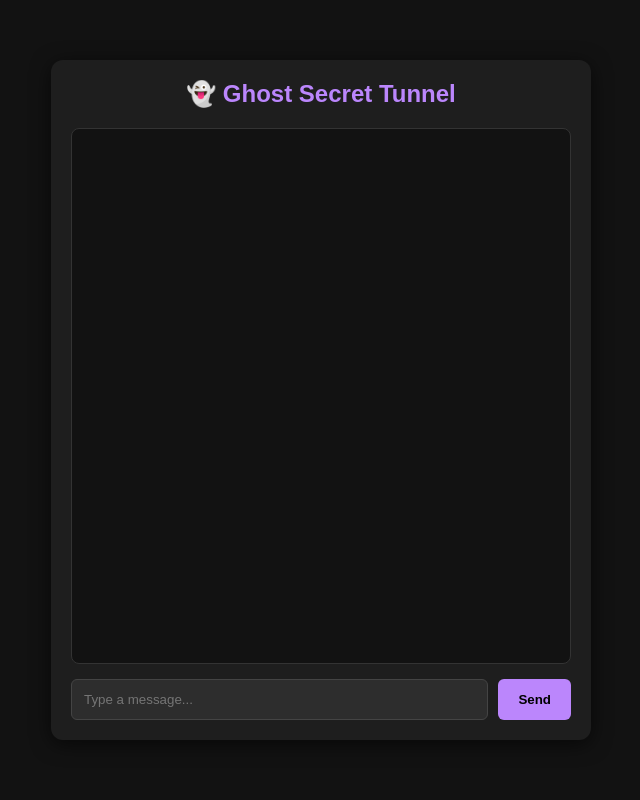
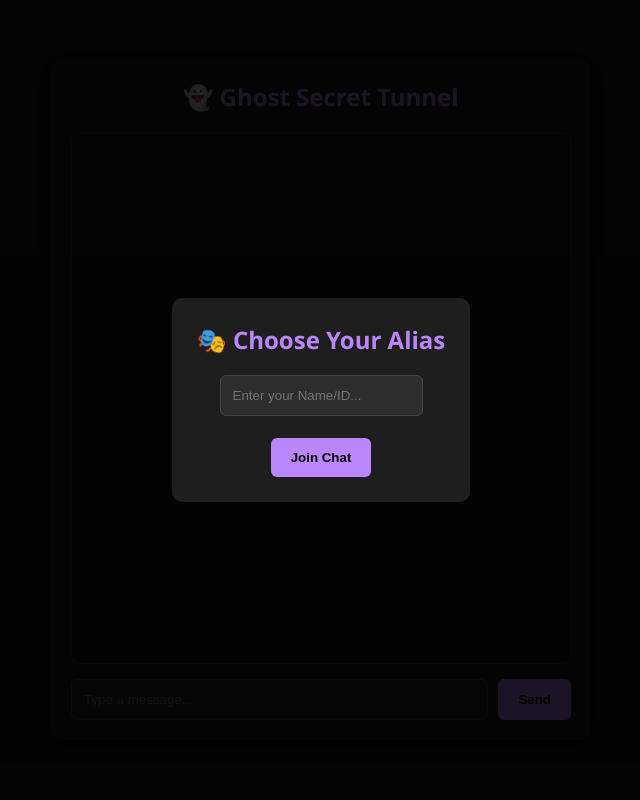
Before and after one commit to Guru4888/ghost-server, a Flask app: page /chat in a window 1280 px wide. Shown: the whole page, without its empty margins (319-959 px from the left). Run offline with Flask 3, Linux system fonts and the light colour scheme; the visitor is signed in with stand-in values (Sample User, id 1); some libraries are stand-ins or nearby versions.

Commit message:
Update chat.html

```diff
--- a/templates/chat.html
+++ b/templates/chat.html
@@ -9,12 +9,28 @@
         body {
             background-color: #121212;
             color: #ffffff;
-            font-family: Arial, sans-serif;
+            font-family: 'Segoe UI', Tahoma, Geneva, Verdana, sans-serif;
             display: flex;
             justify-content: center;
             align-items: center;
             height: 100vh;
             margin: 0;
+        }
+        #name-modal {
+            position: fixed;
+            top: 0; left: 0; width: 100%; height: 100%;
+            background: rgba(0,0,0,0.85);
+            display: flex;
+            justify-content: center;
+            align-items: center;
+            z-index: 10;
+        }
+        .modal-box {
+            background: #1e1e1e;
+            padding: 25px;
+            border-radius: 10px;
+            text-align: center;
+            box-shadow: 0 4px 20px rgba(0,0,0,0.5);
         }
         #chat-screen {
             display: flex;
@@ -36,10 +52,34 @@
             flex-grow: 1;
             overflow-y: auto;
             border: 1px solid #333;
-            padding: 10px;
+            padding: 12px;
             margin-bottom: 15px;
             border-radius: 8px;
             background: #121212;
+            display: flex;
+            flex-direction: column;
+            gap: 8px;
+        }
+        .msg-card {
+            padding: 8px 12px;
+            border-radius: 8px;
+            max-width: 75%;
+            word-wrap: break-word;
+        }
+        .my-msg {
+            background: #3700b3;
+            align-self: flex-end;
+            text-align: right;
+        }
+        .other-msg {
+            background: #2d2d2d;
+            align-self: flex-start;
+        }
+        .user-name {
+            font-size: 0.75em;
+            color: #aaa;
+            margin-bottom: 2px;
+            display: block;
         }
         .input-box {
             display: flex;
@@ -63,36 +103,65 @@
             cursor: pointer;
             font-weight: bold;
         }
-        button:hover {
-            background: #a362ea;
-        }
     </style>
 </head>
 <body>
 
+    <!-- Username Popup -->
+    <div id="name-modal">
+        <div class="modal-box">
+            <h2>🎭 Choose Your Alias</h2>
+            <input type="text" id="username-input" placeholder="Enter your Name/ID...">
+            <br><br>
+            <button onclick="setUsername()">Join Chat</button>
+        </div>
+    </div>
+
+    <!-- Chat Screen -->
     <div id="chat-screen">
         <h2>👻 Ghost Secret Tunnel</h2>
         <div id="messages"></div>
         <div class="input-box">
-            <input type="text" id="msg-input" placeholder="Type a message...">
+            <input type="text" id="msg-input" placeholder="Type a message..." onkeypress="if(event.key==='Enter') sendMessage()">
             <button onclick="sendMessage()">Send</button>
         </div>
     </div>
 
     <script>
         const socket = io();
+        let myUsername = "Anonymous";
+
+        function setUsername() {
+            const input = document.getElementById('username-input');
+            if (input.value.trim() !== "") {
+                myUsername = input.value.trim();
+                document.getElementById('name-modal').style.display = 'none';
+            }
+        }
 
         function sendMessage() {
             const input = document.getElementById('msg-input');
             if (input.value.trim() !== "") {
-                socket.emit('send_message', { msg: input.value });
+                socket.emit('send_message', {
+                    user: myUsername,
+                    msg: input.value
+                });
                 input.value = "";
             }
         }
 
         socket.on('receive_message', (data) => {
             const msgBox = document.getElementById('messages');
-            msgBox.innerHTML += `<p style="margin: 5px 0;"><b>Peer:</b> ${data.msg}</p>`;
+            const isMe = data.user === myUsername;
+
+            const msgHtml = `
+                <div class="msg-card ${isMe ? 'my-msg' : 'other-msg'}">
+                    <span class="user-name">${data.user}</span>
+                    <span>${data.msg}</span>
+                </div>
+            `;
+
+            msgBox.innerHTML += msgHtml;
             msgBox.scrollTop = msgBox.scrollHeight;
         });
     </script>
```
